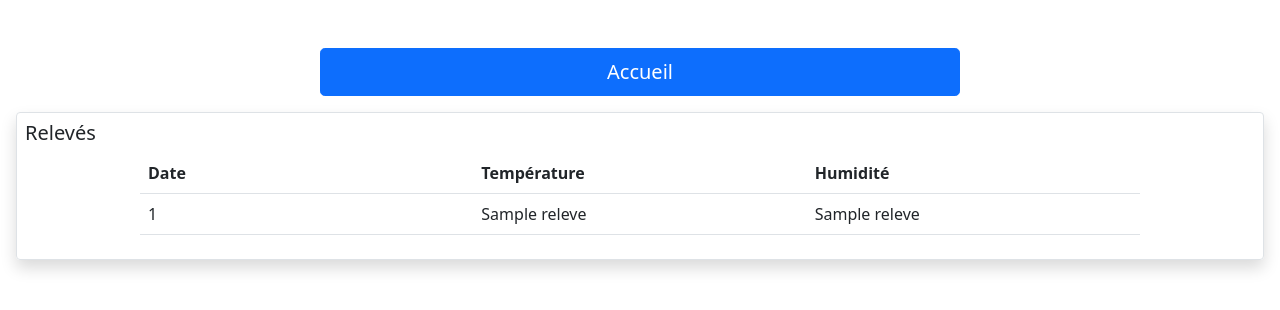
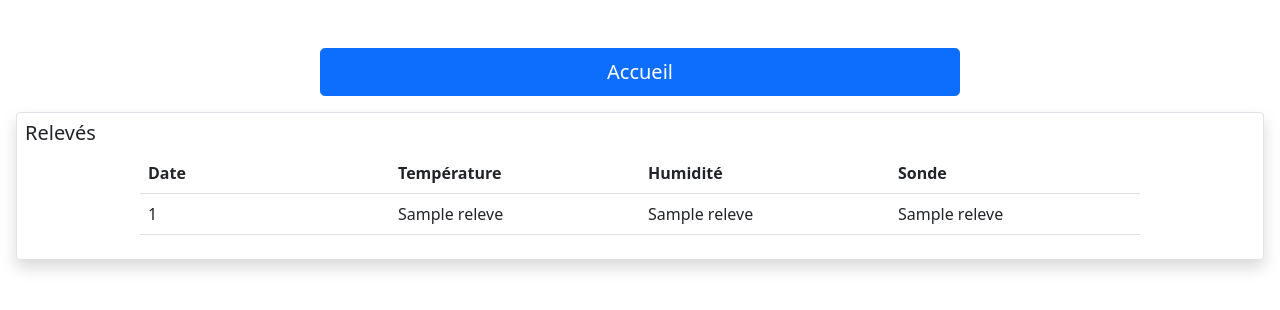
Before and after one commit to roixe/La-petite-Meteo, a Flask app: template API/templates/releve.html in a window 1280 px wide. Shown: the top 310 px of the page. Run offline with Flask 3, Linux system fonts and the light colour scheme; the template is opened without the code that fills it: most values are stand-ins (such as "Sample title", 1, 10 or a date in 2020).

Commit message:
update affichage dernier releve

```diff
--- a/API/app.py
+++ b/API/app.py
@@ -145,13 +145,13 @@ def get_data_from_releve(sondes):
     return data
 
 def check_sonde(mac):
-    cur.execute(f''' SELECT ID_sonde FROM sonde WHERE mac = "{mac}"''')
+    cur.execute(f''' SELECT ID_sonde FROM sonde WHERE mac_address = "{mac}"''')
     rawdata=cur.fetchall()
     if len(rawdata) == 0 :
-        cur.execute(f''' INSERT INTO sonde (nom, zone, mac) VALUES("new","new", "{mac}")''')
-        cur.execute(f''' SELECT ID_sonde FROM sonde WHERE mac = "{mac}"''')
+        cur.execute(f''' INSERT INTO sonde (nom, zone, mac_address) VALUES("new","new", "{mac}")''')
+        cur.execute(f''' SELECT ID_sonde FROM sonde WHERE mac_address = "{mac}"''')
         rawdata=cur.fetchall()
-    return rawdata[0]
+    return rawdata[0][0]
 
 app = Flask(__name__)
 
@@ -226,7 +226,12 @@ def releves():
         except KeyError:
             return 'Données manquantes'
     else :
-        cur.execute(''' SELECT date, temperature, humidite FROM releve ORDER BY date DESC''')
+        cur.execute('''
+                    SELECT r.date, r.temperature, r.humidite, s.nom AS nom_sonde
+                    FROM releve r
+                    JOIN sonde s ON r.ID_sonde = s.ID_sonde
+                    ORDER BY r.date DESC
+        ''')
         releves = cur.fetchall()
         return render_template("releve.html", releves=releves)
 
--- a/API/templates/releve.html
+++ b/API/templates/releve.html
@@ -23,12 +23,14 @@
                         <th>Date</th>
                         <th>Température</th>
                         <th>Humidité</th>
+                        <th>Sonde</th>
                     </tr>
                     {% for releve in releves %}
                     <tr>
                         <td class="col-2">{{ releve[0] }}</td>
                         <td class="col-2">{{ releve[1] }}</td>
                         <td class="col-2">{{ releve[2] }}</td>
+                        <td class="col-2">{{ releve[3] }}</td>
                     </tr>
                     {% endfor %}
                 </tbody>
--- a/BDD/data_Grenoble.txt
+++ b/BDD/data_Grenoble.txt
@@ -580,9 +580,3 @@ INSERT INTO releve (temperature, humidite, date, ID_sonde) VALUES (9.1, 60.47, "
 INSERT INTO releve (temperature, humidite, date, ID_sonde) VALUES (9.4, 60.35, "2024-03-24 16:00:00", 1);
 INSERT INTO releve (temperature, humidite, date, ID_sonde) VALUES (9.4, 60.35, "2024-03-24 16:30:00", 1);
 INSERT INTO releve (temperature, humidite, date, ID_sonde) VALUES (9.7, 55.74, "2024-03-24 17:00:00", 1);
-INSERT INTO releve (temperature, humidite, date, ID_sonde) VALUES (8.5, 63.58, "2024-03-24 18:00:00", 1);
-INSERT INTO releve (temperature, humidite, date, ID_sonde) VALUES (7.1, 67.33, "2024-03-24 19:00:00", 1);
-INSERT INTO releve (temperature, humidite, date, ID_sonde) VALUES (4.8, 78.7, "2024-03-24 20:00:00", 1);
-INSERT INTO releve (temperature, humidite, date, ID_sonde) VALUES (3.9, 81.75, "2024-03-24 21:00:00", 1);
-INSERT INTO releve (temperature, humidite, date, ID_sonde) VALUES (3.1, 86.93, "2024-03-24 22:00:00", 1);
-INSERT INTO releve (temperature, humidite, date, ID_sonde) VALUES (2.1, 87.64, "2024-03-24 23:00:00", 1);
--- a/BDD/data_Rennes.txt
+++ b/BDD/data_Rennes.txt
@@ -388,9 +388,3 @@ INSERT INTO releve (temperature, humidite, date, ID_sonde) VALUES (12.9, 50.7, "
 INSERT INTO releve (temperature, humidite, date, ID_sonde) VALUES (12.9, 50.74, "2024-03-24 16:00:00", 2);
 INSERT INTO releve (temperature, humidite, date, ID_sonde) VALUES (12.9, 50.74, "2024-03-24 16:30:00", 2);
 INSERT INTO releve (temperature, humidite, date, ID_sonde) VALUES (12.9, 50.73, "2024-03-24 17:00:00", 2);
-INSERT INTO releve (temperature, humidite, date, ID_sonde) VALUES (12.9, 54.44, "2024-03-24 18:00:00", 2);
-INSERT INTO releve (temperature, humidite, date, ID_sonde) VALUES (10.9, 57.85, "2024-03-24 19:00:00", 2);
-INSERT INTO releve (temperature, humidite, date, ID_sonde) VALUES (8.9, 66.13, "2024-03-24 20:00:00", 2);
-INSERT INTO releve (temperature, humidite, date, ID_sonde) VALUES (7.9, 75.93, "2024-03-24 21:00:00", 2);
-INSERT INTO releve (temperature, humidite, date, ID_sonde) VALUES (6.9, 75.81, "2024-03-24 22:00:00", 2);
-INSERT INTO releve (temperature, humidite, date, ID_sonde) VALUES (7.9, 70.81, "2024-03-24 23:00:00", 2);
--- a/BDD/requetes.sql
+++ b/BDD/requetes.sql
@@ -1,7 +1,7 @@
 CREATE DATABASE lapetitemeteo;
 GRANT ALL PRIVILEGES ON *.* to 'www-data'@'localhost' IDENTIFIED BY 'www-data';
 
-ALTER TABLE sonde ADD MAC_address text NOT NULL;
+ALTER TABLE sonde ADD COLUMN MAC_address text NOT NULL;
 
 /* Récupérer le derniers relevé pour chaque sonde */
 SELECT date, temperature, humidite, ID_sonde FROM releve
@@ -19,3 +19,6 @@ FROM releve
 WHERE date BETWEEN DATE_SUB(NOW(), INTERVAL 48 HOUR) AND NOW()
 AND ID_sonde = {sonde[0]}
 ORDER BY date DESC;
+
+/* Récupérer la liste des relevés avec le nom de la sonde plutôt que son ID*/
+SELECT r.date, r.temperature, r.humidite, s.nom AS nom_sonde FROM releve r JOIN sonde s ON r.ID_sonde = s.ID_sonde;
```
